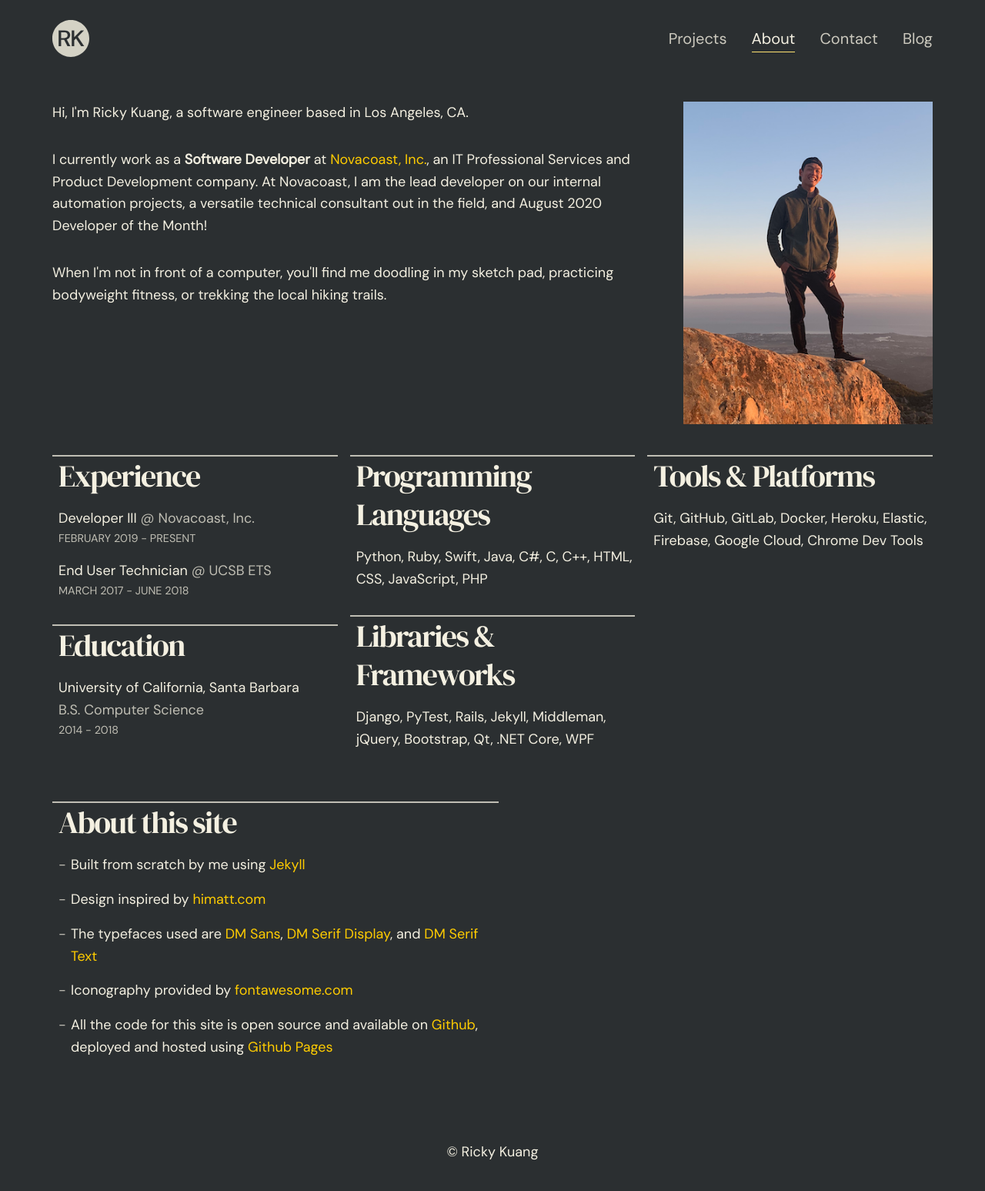
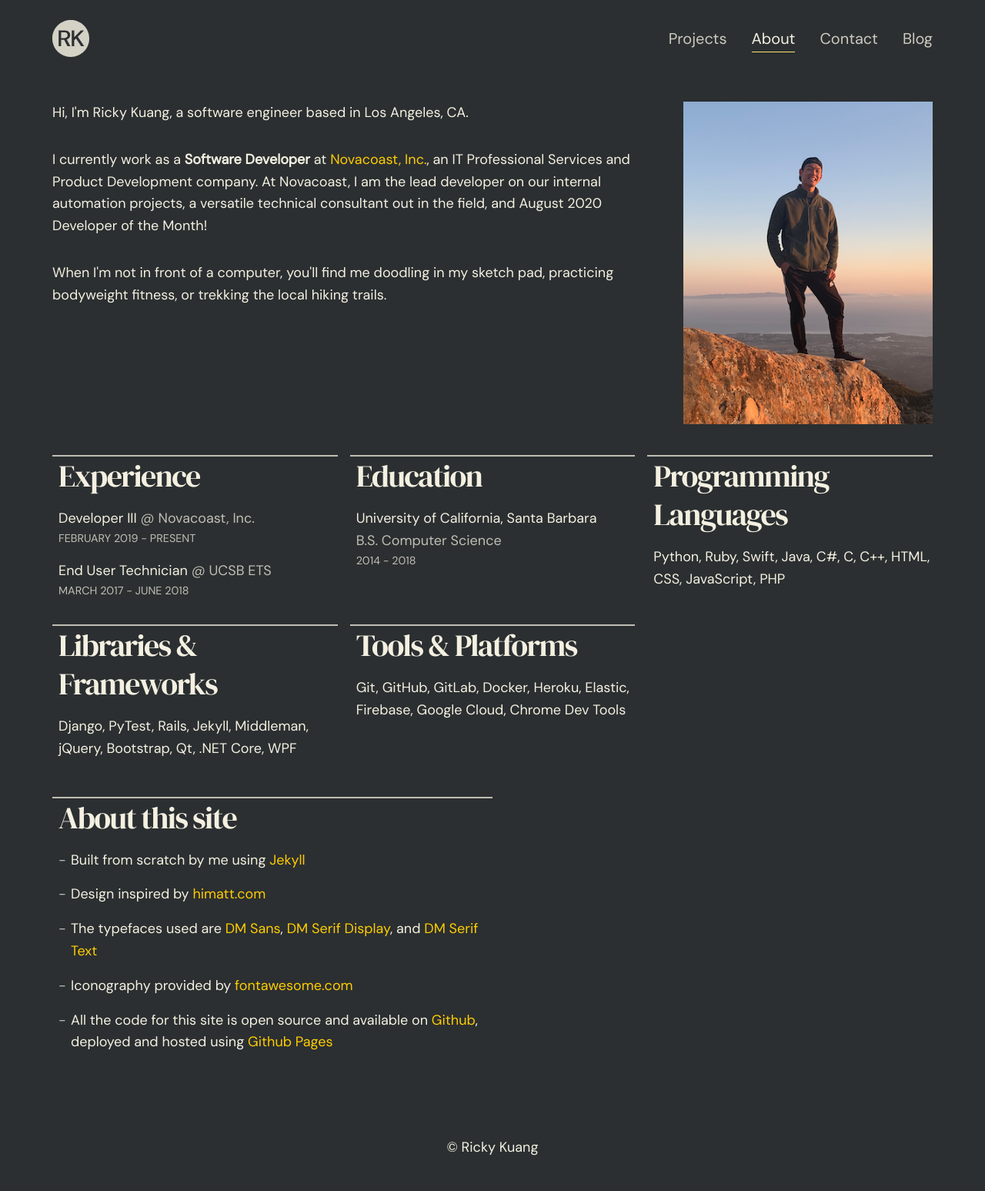
Before and after one commit to rkuang/rkuang.github.io, a Jekyll site: the page built from about.html, in a window 1280 px wide. Shown: the whole page at 77% size. Built offline with Jekyll 4.4.1, drawn with Linux system fonts in a browser that asks for light colours; nearby versions of some CDN libraries; some web fonts are replaced.

Commit message:
responsive about-resume

```diff
--- a/_sass/_about.scss
+++ b/_sass/_about.scss
@@ -1,4 +1,3 @@
-$resume-column-width: ($container-width - 56px) / 3;
 $profile-img-min-width-large: 324px;
 $profile-img-min-width-medium: 280px;
 
@@ -65,18 +64,14 @@
 }
 
 .resume {
-  display: flex;
-  flex-direction: column;
-  flex-wrap: wrap;
-  align-items: space-between;
-  column-gap: 16px;
-  row-gap: 16px;
-  height: 450px;
+  display: grid;
+  grid-template-columns: repeat(3, 1fr);
+  gap: 16px;
+  margin-bottom: 32px;
 
   .resume-card {
     border-top: 2px solid $color-text-sunken;
     padding-left: 8px;
-    width: $resume-column-width;
     margin: 0;
     .resume-card-header {
       font-family: 'DM Serif Display', serif;
@@ -107,14 +102,34 @@
   }
 }
 
+@media (max-width: $screen-large) {
+  .resume {
+    grid-template-columns: repeat(2, 1fr);
+  }
+}
+
+@media (max-width: $screen-medium) {
+  .resume {
+    grid-template-columns: repeat(1, 1fr);
+  }
+}
+
 .about-site {
   width: 50%;
-  padding-left: 8px;
   border-top: 2px solid $color-text-sunken;
-  .about-site-header {
-    font-family: "DM Serif Display", serif;
-    font-size: 2.5rem;
-    margin-bottom: 16px;
+  .about-site-inner {
+    padding-left: 8px;
+    .about-site-header {
+      font-family: "DM Serif Display", serif;
+      font-size: 2.5rem;
+      margin-bottom: 16px;
+    }
+  }
+}
+
+@media (max-width: $screen-large) {
+  .about-site {
+    width: 100%;
   }
 }
 
--- a/about.html
+++ b/about.html
@@ -35,6 +35,7 @@
     </div>
   </div>
   <div class="about-site">
+    <div class="about-site-inner">
       <h2 class="about-site-header">About this site</h2>
       <ul class="dashed-list">
         <li>Built from scratch by me using <a href="https://jekyllrb.com" target="_blank">Jekyll</a></li>
@@ -45,3 +46,4 @@
       </ul>
     </div>
   </div>
+</div>
```
Lines whose indentation alone changed are shown as unchanged.
